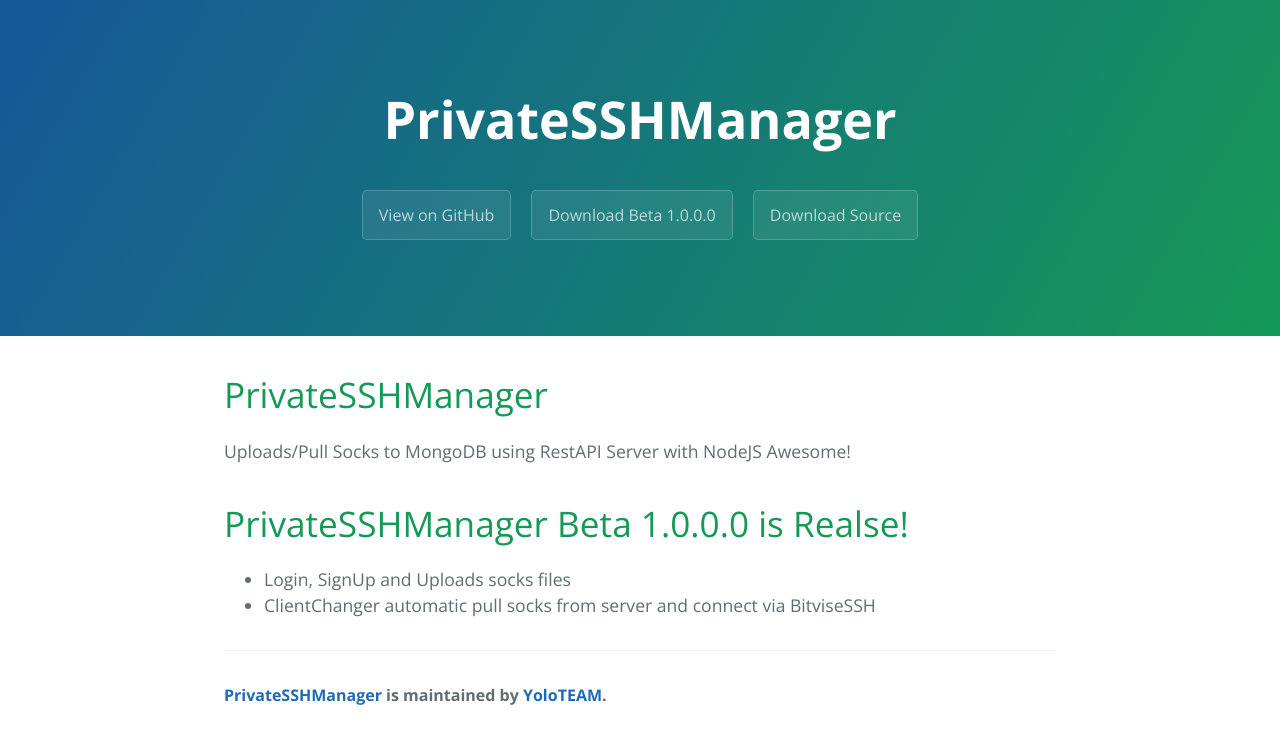
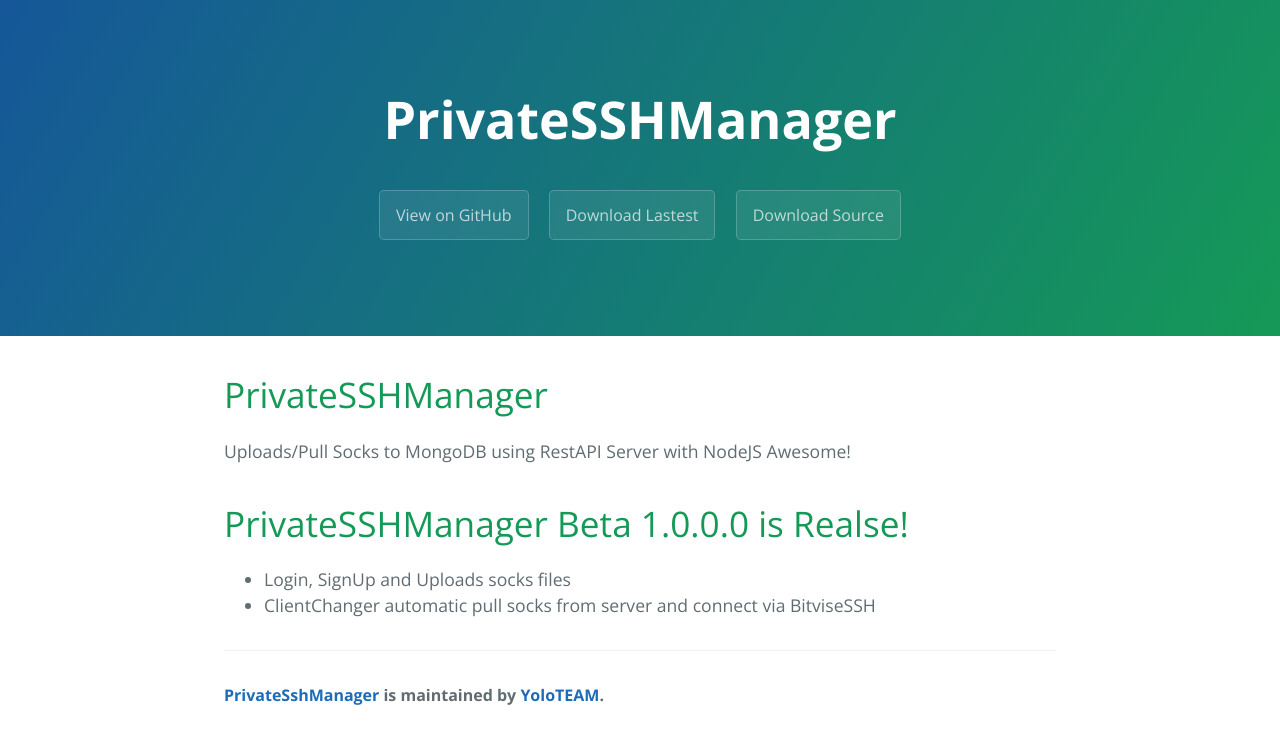
Before and after one commit to YoloTEAM/PrivateSSHManager-Server, a plain HTML site: page index.html in a window 1280 px wide. Drawn offline with nearby package versions, Linux system fonts and the light colour scheme.

Commit message:
Update index.html

```diff
--- a/index.html
+++ b/index.html
@@ -14,7 +14,7 @@
       <h1 class="project-name">PrivateSSHManager</h1>
       <h2 class="project-tagline"></h2>
       <a href="https://github.com/YoloTEAM/PrivateSSHManager" class="btn">View on GitHub</a>
-      <a href="https://www.fshare.vn/folder/5IS7AMXMYRKD" class="btn">Download Beta 1.0.0.0</a>
+      <a href="https://www.fshare.vn/folder/5IS7AMXMYRKD" class="btn">Download Lastest</a>
       <a href="https://github.com/YoloTEAM/PrivateSSHManager/releases" class="btn">Download Source</a>
     </section>
 
@@ -33,7 +33,7 @@
 </ul>
 
       <footer class="site-footer">
-        <span class="site-footer-owner"><a href="https://github.com/YoloTEAM/PrivateSSHManager">PrivateSSHManager</a> is maintained by <a href="https://github.com/YoloTEAM">YoloTEAM</a>.</span>
+        <span class="site-footer-owner"><a href="https://yoloteam.github.io/PrivateSshManager-Server">PrivateSshManager</a> is maintained by <a href="https://github.com/YoloTEAM">YoloTEAM</a>.</span>
       </footer>
 
     </section>
```
